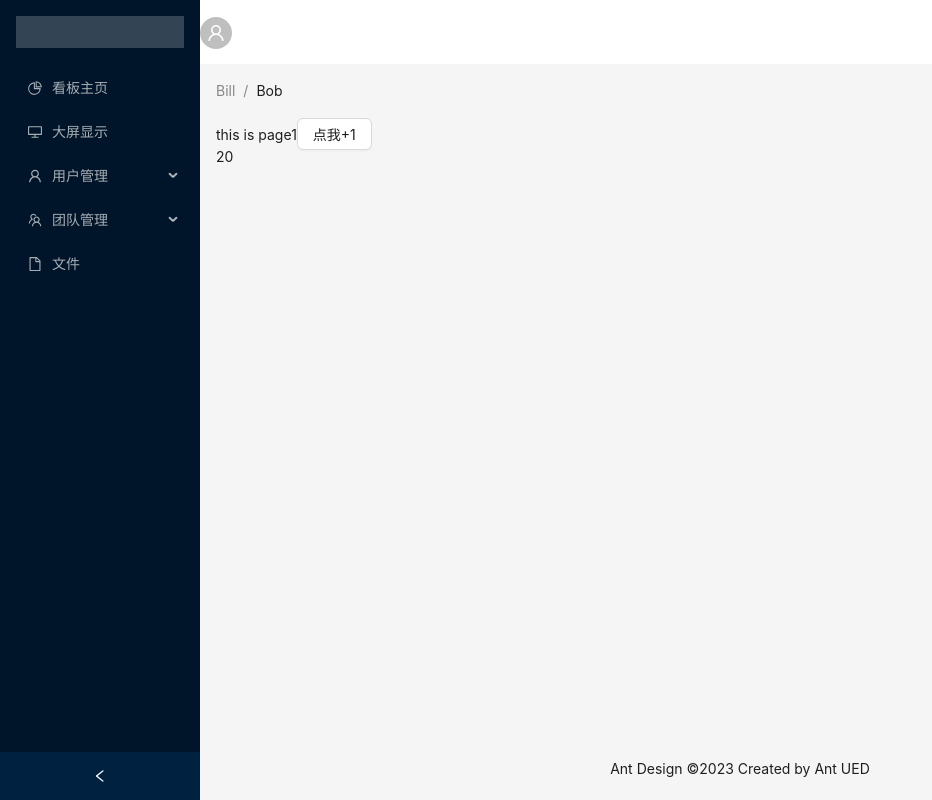
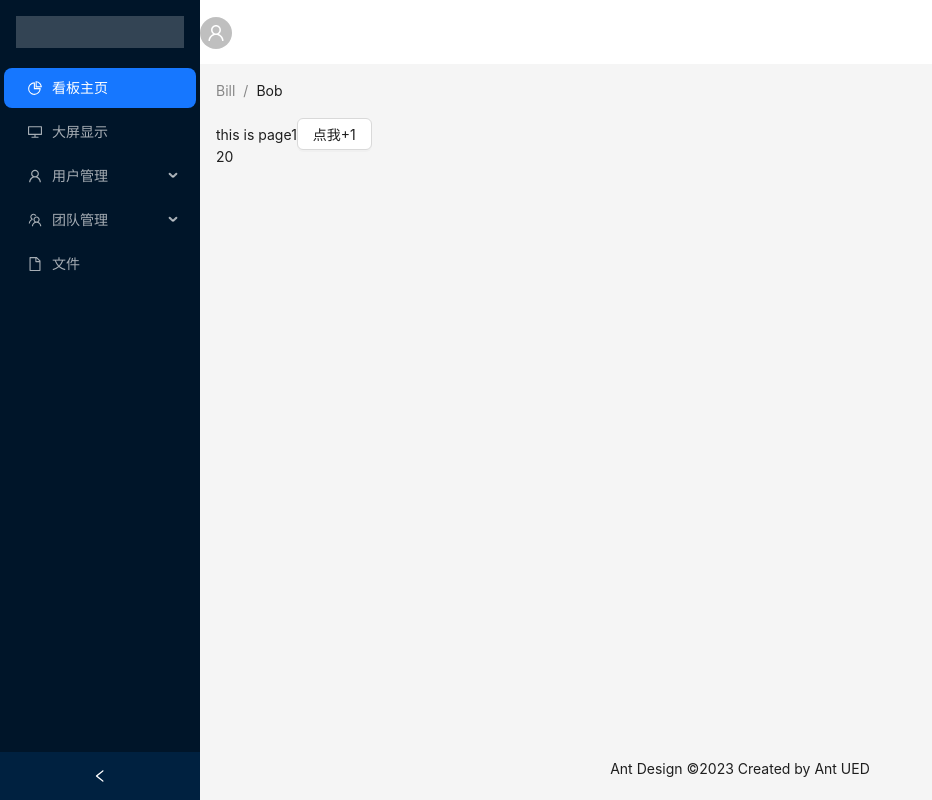
Before and after one commit to luckylark2000/xx-management, a React (Vite) app: page /#/dashboard/index in a window 1280 px wide. Shown: the whole page, without its empty margins (0-932 px from the left). Built offline with nearby package versions, Linux system fonts and the light colour scheme; sample sign-in values are in the browser's storage.

Commit message:
菜单栏刷新折叠和展开更新完成

```diff
--- a/src/components/MainMenu/index.tsx
+++ b/src/components/MainMenu/index.tsx
@@ -39,33 +39,24 @@ const items: MenuItem[] = [
     getItem('文件', '/files', <FileOutlined />),
 ];
 
-
 const MainMenu: React.FC = () => {
     const navigateTo = useNavigate();
     const currentLocation = useLocation();
     const [openKeys, setOpenKeys] = useState<string[]>([""])
-    // const [selectedKeys, setSelectedKeys] = useState<string[]>([currentLocation.pathname.slice(6)])
     const menuClick = (e: { key: string }) => {
-        //console.log(e)
         navigateTo(e.key)//用于控制如何点击就转到相应的路由并且展示
     }
     useEffect(() => {
-        //const refreshOpenkey = "/home/" + currentLocation.pathname.split("/")[2]
-        //console.log(currentLocation.pathname)
-        // console.log(currentLocation.pathname.slice(6))
-        // if (!currentLocation.pathname.slice(6)) {
-        //     setSelectedKeys(["page1"])
-        // }
-        setOpenKeys([currentLocation.pathname.split("/")[2]])
+        //设置默认打开页
+        setOpenKeys([currentLocation.pathname.split("/")[1]])
     }, [])
     const openChange = (keys: string[]) => {
-        //console.log(keys)
         setOpenKeys([keys[keys.length - 1]]);
     }
     return (
         <Menu
             theme="dark"
-            selectedKeys={[currentLocation.pathname.slice(6) ? currentLocation.pathname.slice(6) : 'page1']}
+            selectedKeys={[currentLocation.pathname]}
             mode="inline"
             items={items}
             onClick={menuClick}
```
Also changed, not shown: 1 other file (tests, documents, lock files or other folders).
